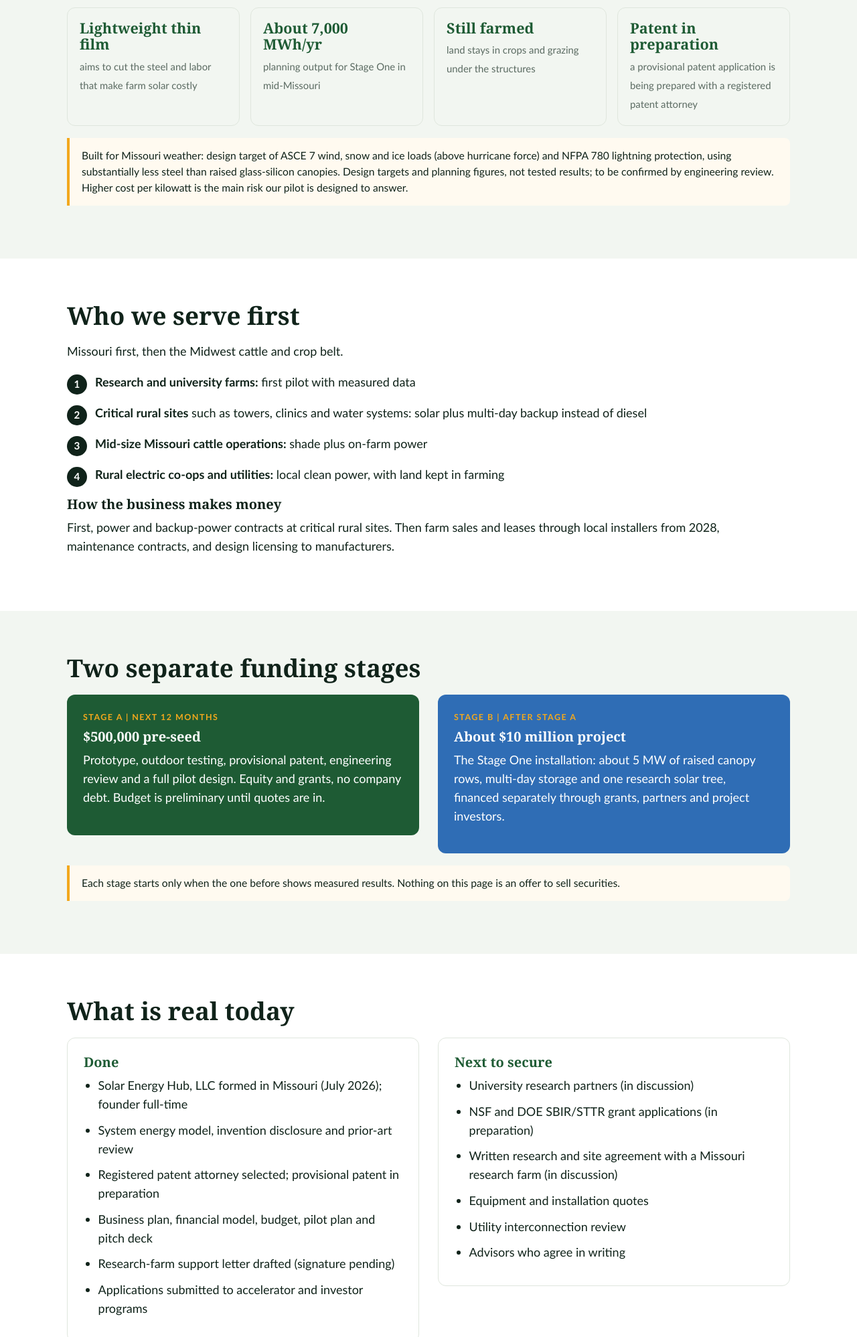
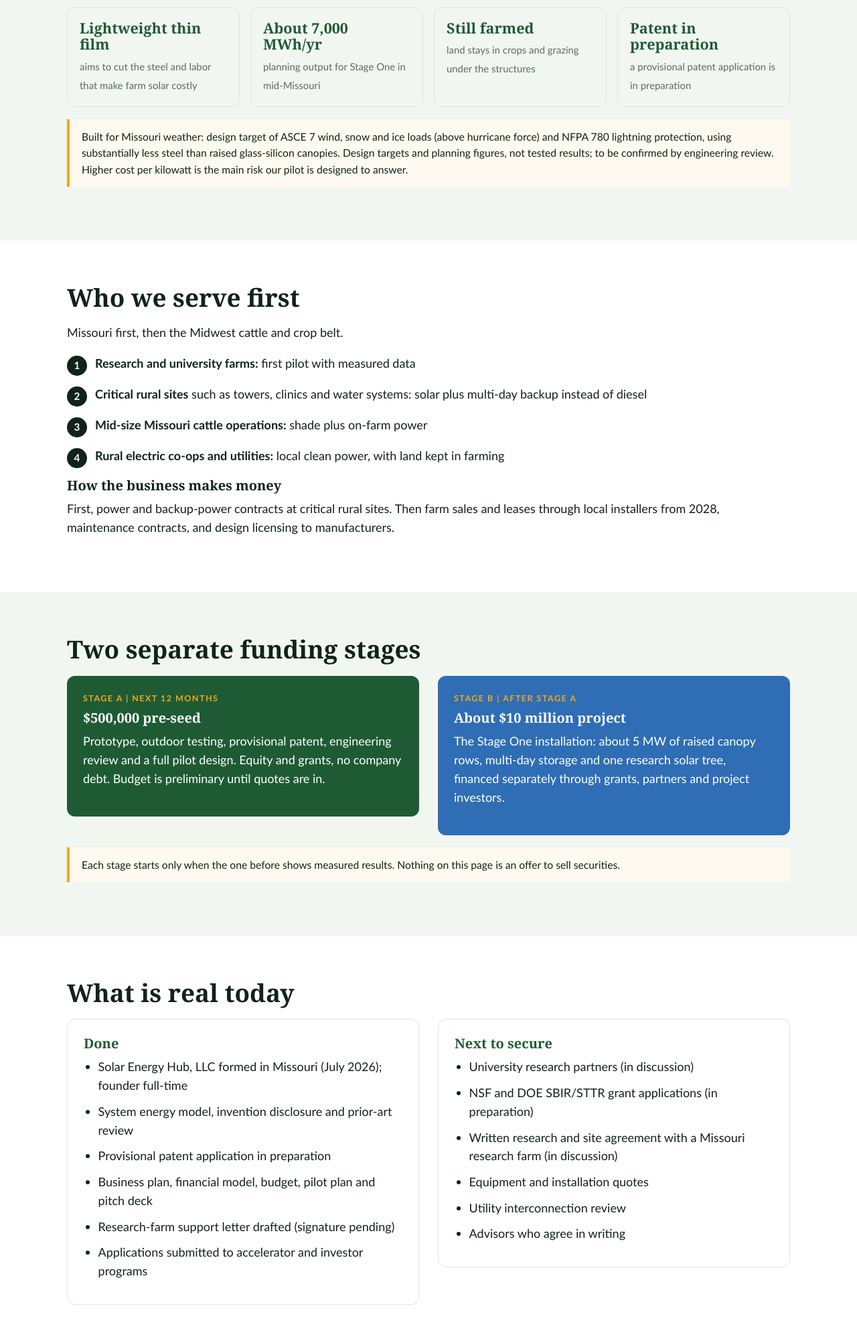
Before and after one commit to solarenergyhubllc-byte/solar-energy-hub-site, a plain HTML site: page index.html in a window 1280 px wide. Shown: the part 1633-3629 px from the top of the page at 67% size. Drawn offline with Linux system fonts and the light colour scheme.

Commit message:
Add files via upload

```diff
--- a/index.html
+++ b/index.html
@@ -159,7 +159,7 @@ footer a{color:#fff}
     <div class="spec"><b>Lightweight thin film</b><span>aims to cut the steel and labor that make farm solar costly</span></div>
     <div class="spec"><b>About 7,000 MWh/yr</b><span>planning output for Stage One in mid-Missouri</span></div>
     <div class="spec"><b>Still farmed</b><span>land stays in crops and grazing under the structures</span></div>
-    <div class="spec"><b>Patent in preparation</b><span>a provisional patent application is being prepared with a registered patent attorney</span></div>
+    <div class="spec"><b>Patent in preparation</b><span>a provisional patent application is in preparation</span></div>
   </div>
   <p class="note">Built for Missouri weather: design target of ASCE 7 wind, snow and ice loads (above hurricane force) and NFPA 780 lightning protection, using substantially less steel than raised glass-silicon canopies. Design targets and planning figures, not tested results; to be confirmed by engineering review. Higher cost per kilowatt is the main risk our pilot is designed to answer.</p>
 </div></section>
@@ -192,7 +192,7 @@ footer a{color:#fff}
     <div class="card"><h3>Done</h3><ul>
       <li>Solar Energy Hub, LLC formed in Missouri (July 2026); founder full-time</li>
       <li>System energy model, invention disclosure and prior-art review</li>
-      <li>Registered patent attorney selected; provisional patent in preparation</li>
+      <li>Provisional patent application in preparation</li>
       <li>Business plan, financial model, budget, pilot plan and pitch deck</li>
       <li>Research-farm support letter drafted (signature pending)</li>
       <li>Applications submitted to accelerator and investor programs</li>
```
